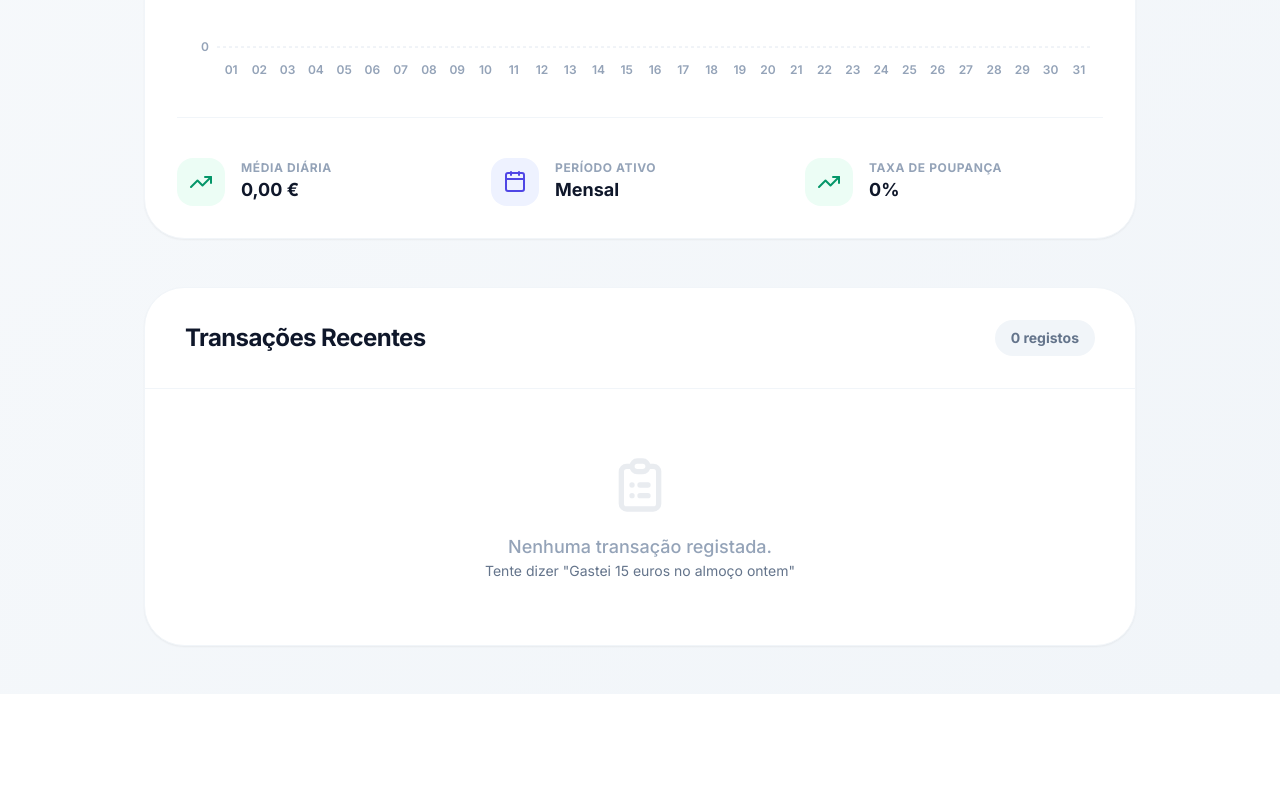
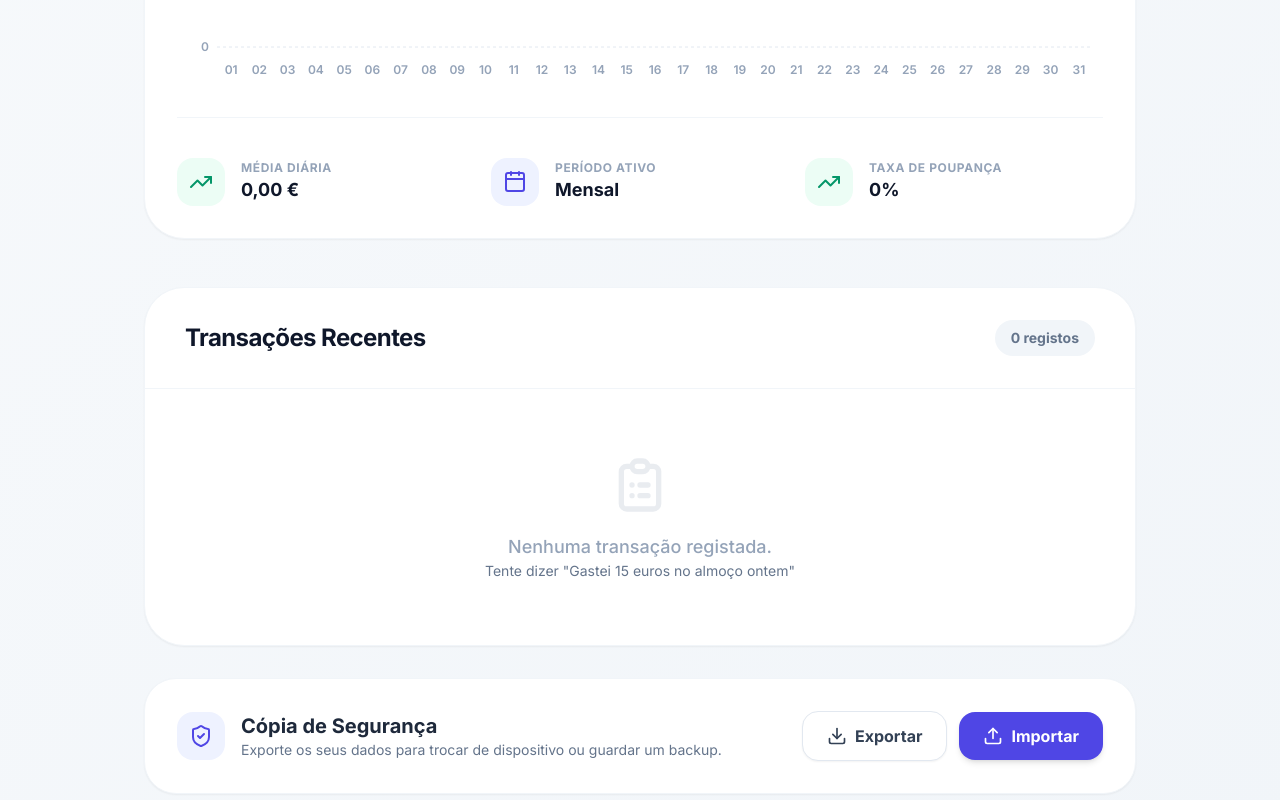
Before and after one commit to EdgarPereiraAi/VozFinance, a React (Vite) app: page / in a window 1280 px wide. Shown: the part 942-1742 px from the top of the page. Before the commit the page ends 1636 px from the top, so only its background shows below. Built offline with nearby package versions, Linux system fonts and the light colour scheme.

Commit message:
feat: Add data backup and restore functionality
Introduces a BackupManager component allowing users to export and import their transaction and category data from local storage. This enhances data persistence and recovery capabilities.

```diff
--- a/App.tsx
+++ b/App.tsx
@@ -8,6 +8,7 @@ import TransactionForm from './components/TransactionForm';
 import VoiceButton from './components/VoiceButton';
 import CategoryManager from './components/CategoryManager';
 import Dashboard from './components/Dashboard';
+import BackupManager from './components/BackupManager';
 import { useTheme } from './contexts/ThemeContext';
 
 const DEFAULT_CATEGORIES = ['Alimentação', 'Transporte', 'Lazer', 'Trabalho', 'Saúde', 'Outros'];
@@ -210,6 +211,8 @@ const App: React.FC = () => {
         </div>
         <TransactionTable transactions={transactions} onDelete={handleDeleteTransaction} />
       </div>
+
+      <BackupManager />
     </div>
   );
 };
--- /dev/null
+++ b/components/BackupManager.tsx
@@ -0,0 +1,97 @@
+
+import React, { useRef } from 'react';
+import { Download, Upload, ShieldCheck } from 'lucide-react';
+
+const BackupManager: React.FC = () => {
+  const fileInputRef = useRef<HTMLInputElement>(null);
+
+  const exportBackup = () => {
+    const data = {
+      transactions: localStorage.getItem('voz_finance_transactions'),
+      categories: localStorage.getItem('voz_finance_categories'),
+      version: '1.0',
+      exportedAt: new Date().toISOString()
+    };
+
+    const blob = new Blob([JSON.stringify(data, null, 2)], { type: 'application/json' });
+    const url = URL.createObjectURL(blob);
+    const a = document.createElement('a');
+    a.href = url;
+    a.download = `voz-finance-backup-${new Date().toISOString().split('T')[0]}.json`;
+    document.body.appendChild(a);
+    a.click();
+    document.body.removeChild(a);
+    URL.revokeObjectURL(url);
+  };
+
+  const importBackup = (event: React.ChangeEvent<HTMLInputElement>) => {
+    const file = event.target.files?.[0];
+    if (!file) return;
+
+    const reader = new FileReader();
+    reader.onload = (e) => {
+      try {
+        const content = e.target?.result as string;
+        const data = JSON.parse(content);
+
+        if (data.transactions) {
+          localStorage.setItem('voz_finance_transactions', data.transactions);
+        }
+        if (data.categories) {
+          localStorage.setItem('voz_finance_categories', data.categories);
+        }
+
+        alert('Backup importado com sucesso! A página será reiniciada.');
+        window.location.reload();
+      } catch (error) {
+        console.error('Erro ao importar backup:', error);
+        alert('Ficheiro de backup inválido.');
+      }
+    };
+    reader.readAsText(file);
+  };
+
+  return (
+    <div className="bg-white dark:bg-slate-900 p-8 rounded-[2rem] shadow-sm border border-slate-100 dark:border-slate-800 mt-8 mb-8">
+      <div className="flex flex-col md:flex-row md:items-center justify-between gap-6">
+        <div className="flex items-center gap-4">
+          <div className="w-12 h-12 rounded-2xl bg-indigo-50 dark:bg-indigo-900/20 flex items-center justify-center">
+            <ShieldCheck className="w-6 h-6 text-indigo-600 dark:text-indigo-400" />
+          </div>
+          <div>
+            <h3 className="text-xl font-bold text-slate-800 dark:text-slate-100">Cópia de Segurança</h3>
+            <p className="text-sm text-slate-500 dark:text-slate-400">Exporte os seus dados para trocar de dispositivo ou guardar um backup.</p>
+          </div>
+        </div>
+
+        <div className="flex items-center gap-3">
+          <button
+            onClick={exportBackup}
+            className="flex-1 md:flex-none flex items-center justify-center gap-2 px-6 py-3 bg-white dark:bg-slate-800 border border-slate-200 dark:border-slate-700 text-slate-700 dark:text-slate-200 font-bold rounded-2xl hover:bg-slate-50 dark:hover:bg-slate-700 transition-all shadow-sm"
+          >
+            <Download className="w-5 h-5" />
+            <span>Exportar</span>
+          </button>
+
+          <button
+            onClick={() => fileInputRef.current?.click()}
+            className="flex-1 md:flex-none flex items-center justify-center gap-2 px-6 py-3 bg-indigo-600 text-white font-bold rounded-2xl hover:bg-indigo-700 transition-all shadow-md"
+          >
+            <Upload className="w-5 h-5" />
+            <span>Importar</span>
+          </button>
+
+          <input
+            type="file"
+            ref={fileInputRef}
+            onChange={importBackup}
+            accept=".json"
+            className="hidden"
+          />
+        </div>
+      </div>
+    </div>
+  );
+};
+
+export default BackupManager;
```
